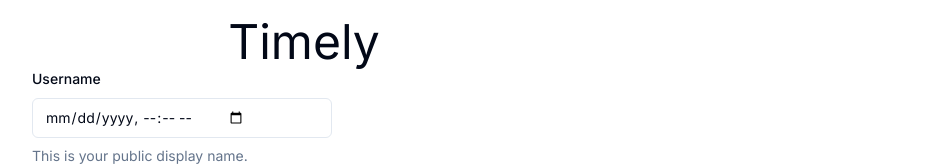
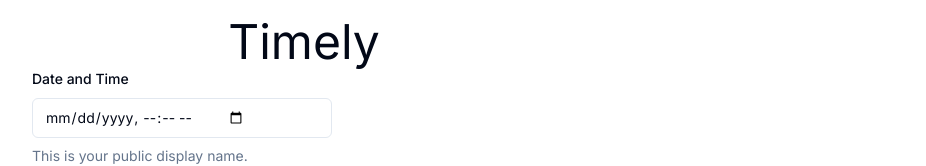
Before and after one commit to jonathanruiz/timely, a Next.js app: page / in a window 1280 px wide. Shown: the part 142-308 px from the top of the page, without its empty margins (336-1262 px from the left). Built offline with nearby package versions, Linux system fonts and the light colour scheme.

Commit message:
renamed label

```diff
--- a/src/app/page.tsx
+++ b/src/app/page.tsx
@@ -57,7 +57,7 @@ export default function Home() {
                         name="time"
                         render={({ field }) => (
                             <FormItem>
-                                <FormLabel className="mt-4">Username</FormLabel>
+                                <FormLabel className="mt-4">Date and Time</FormLabel>
                                 <FormControl>
                                     <Input
                                         type="datetime-local"
```
